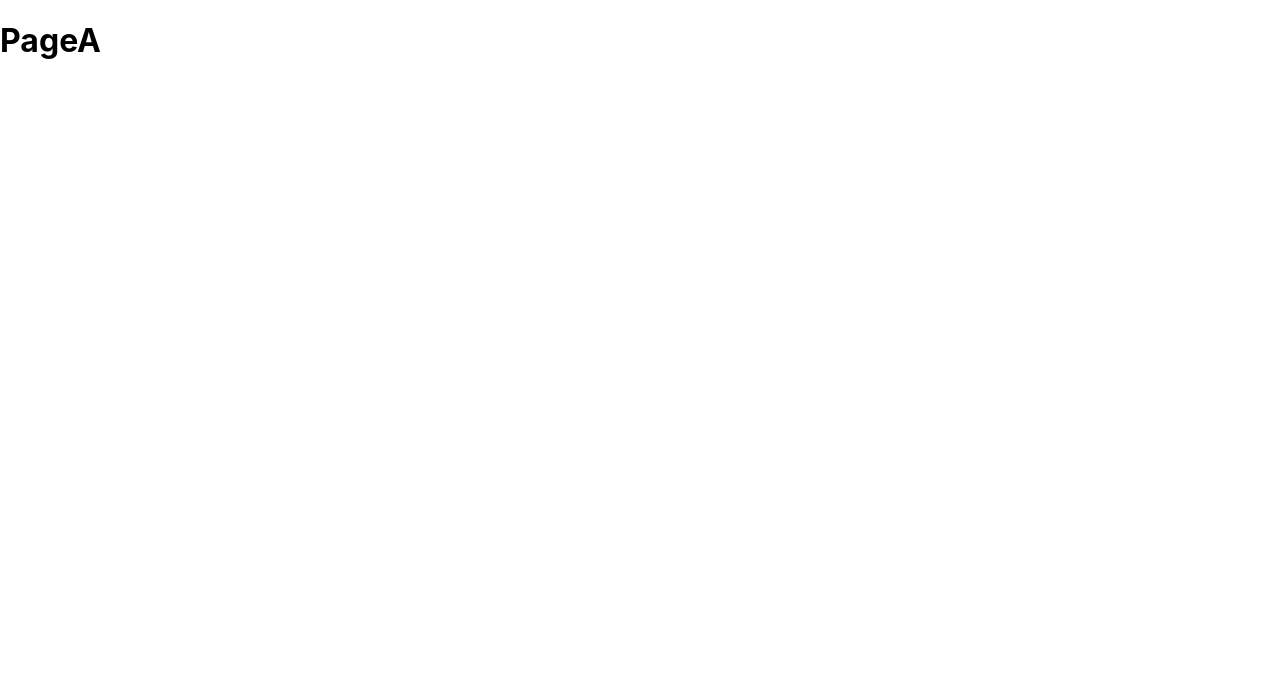
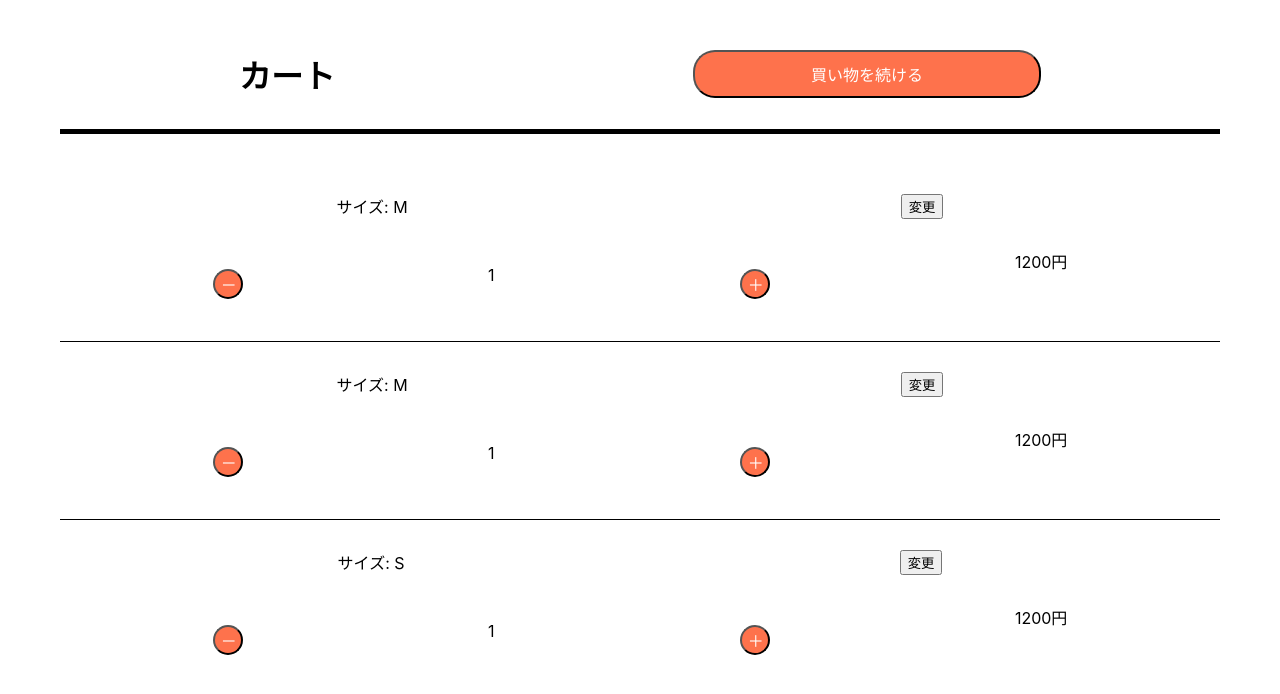
Before and after one commit to mobarisu/mobarisu, a React (Create React App) app in the folder web/react-app/: page /food_cart in a window 1280 px wide. Shown: the top 694 px of the page. Built offline with nearby package versions, Linux system fonts and the light colour scheme.

Commit message:
food_listへのページ遷移

```diff
--- a/web/react-app/src/AppRoutes.tsx
+++ b/web/react-app/src/AppRoutes.tsx
@@ -2,8 +2,11 @@ import React from "react";
 import { createBrowserRouter } from "react-router-dom";
 import App from './components/App';
 import FoodCart from './components/food_cart';
+import FoodList from './components/food_list';
 
 export const router = createBrowserRouter([
   { path: "/", element: <App /> },
   { path: "/food_cart", element: <FoodCart /> },
+  { path: "/food_list", element: <FoodList /> }
+
 ]);
--- a/web/react-app/src/components/App.tsx
+++ b/web/react-app/src/components/App.tsx
@@ -1,7 +1,5 @@
 import React, { useState } from 'react';
-
 import { useNavigate } from "react-router-dom";
-
 import './App.css';
 
 interface CartItem {
@@ -48,7 +46,7 @@ const App: React.FC = () => {
     <div className="App">
       <div className="cart">
         <h1>カート</h1>
-        <button className="btn_cart">買い物を続ける</button>
+        <button className="btn_cart" onClick={() => navigate("food_list")}>買い物を続ける</button>
       </div>
 
       <div className="scl">
--- a/web/react-app/src/components/food_cart.tsx
+++ b/web/react-app/src/components/food_cart.tsx
@@ -1,11 +1,76 @@
-import React from 'react';
+import React, { useState } from 'react';
+import { useNavigate } from "react-router-dom";
+import './App.css';
 
-const FoodCart: React.FC = () => {
-    return (
-        <div>
-            <h1>PageA</h1>
-        </div>
-    );
+interface CartItem {
+  id: number;
+  size: string;
+  count: number;
+}
+
+const App: React.FC = () => {
+
+  const navigate = useNavigate();
+
+  const [cartItems, setCartItems] = useState<CartItem[]>([
+    { id: 1, size: 'M', count: 1 },
+    { id: 2, size: 'M', count: 1 },
+    { id: 3, size: 'S', count: 1 },
+  ]);
+
+  const increment = (id: number) => {
+    const updatedItems = cartItems.map(item => {
+      if (item.id === id && item.count < 20) {
+        return { ...item, count: item.count + 1 };
+      }
+      return item;
+    });
+    setCartItems(updatedItems);
+  };
+
+  const decrement = (id: number) => {
+    const updatedItems = cartItems.map(item => {
+      if (item.id === id && item.count > 0) {
+        return { ...item, count: item.count - 1 };
+      }
+      return item;
+    });
+    setCartItems(updatedItems);
+  };
+
+  const aa = () =>{
+    console.log(1);
+  }
+
+  return (
+    <div className="App">
+      <div className="cart">
+        <h1>カート</h1>
+        <button className="btn_cart" onClick={() => navigate("food_list")}>買い物を続ける</button>
+      </div>
+
+      <div className="scl">
+        {cartItems.map(item => (
+          <div className="line" key={item.id}>
+            <div className="sazi">
+              <label className="btn_change">サイズ: {item.size}</label>
+              <button className="btn_change" onClick={() => navigate("food_cart")}>変更</button>
+            </div>
+            <div className="sazi">
+              <button className="btn_pm" onClick={() => decrement(item.id)}>
+                －
+              </button>
+              <p>{item.count}</p>
+              <button className="btn_pm" onClick={() => increment(item.id)}>
+                ＋
+              </button>
+              <label>1200円</label>
+            </div>
+          </div>
+        ))}
+      </div>
+    </div>
+  );
 };
 
-export default FoodCart;
+export default App;
--- /dev/null
+++ b/web/react-app/src/components/food_list.tsx
@@ -0,0 +1,11 @@
+import React from 'react';
+
+const FoodList: React.FC = () => {
+    return (
+        <div>
+            <h1>food_list</h1>
+        </div>
+    );
+};
+
+export default FoodList;
```
Also changed, not shown: 1 other file (tests, documents, lock files or other folders).
